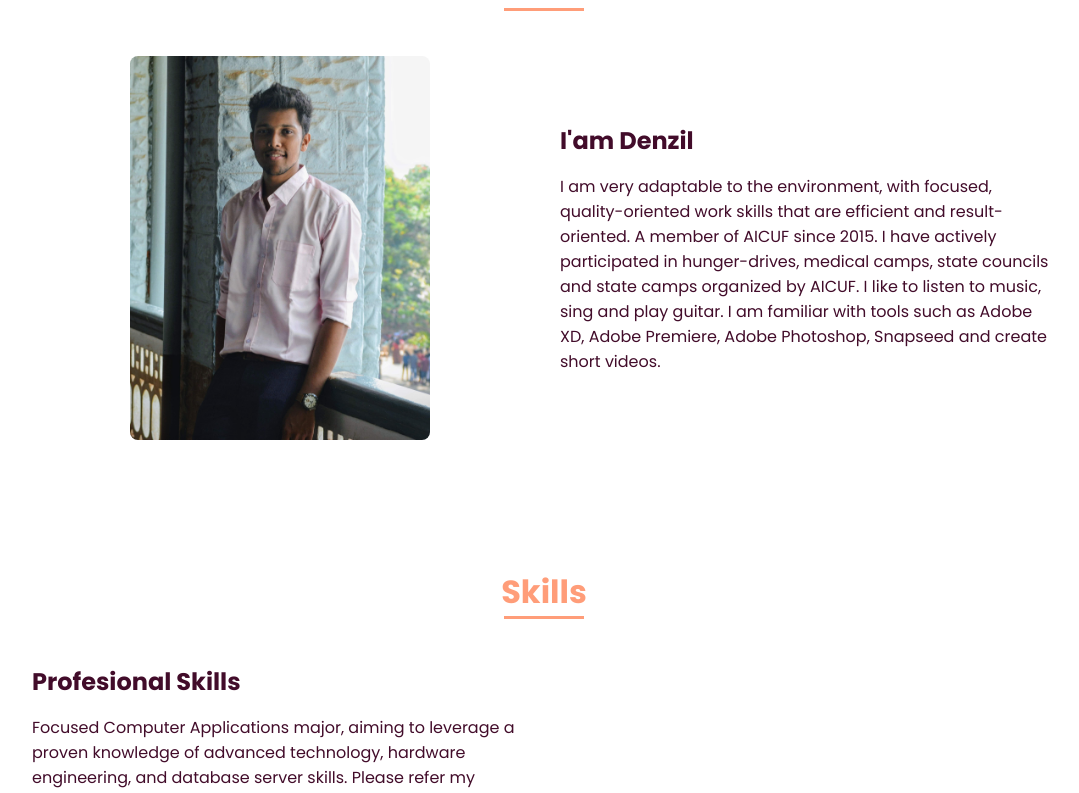
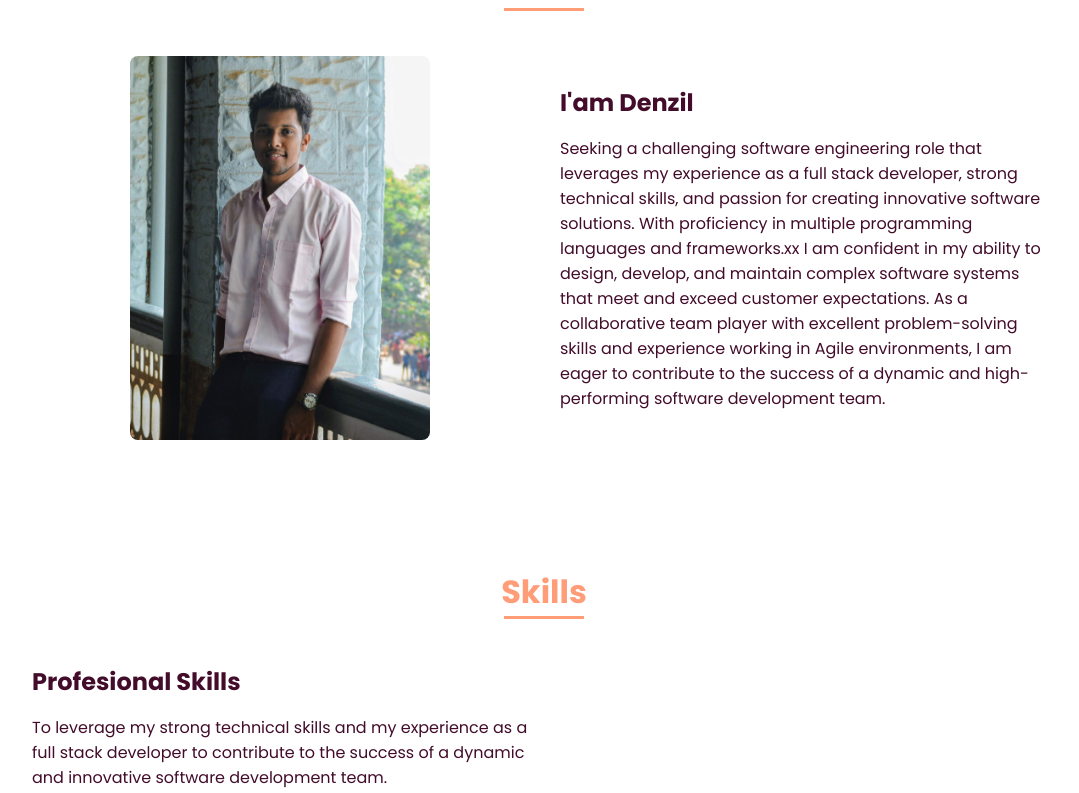
Before and after one commit to denzilrdz/denzilrodrigues, a React (Create React App) app: page / in a window 1280 px wide. Shown: the part 920-1713 px from the top of the page, without its empty margins (96-1175 px from the left). Built offline with nearby package versions, Linux system fonts and the light colour scheme; some icons are missing.

Commit message:
Updated about  and resume

```diff
--- a/src/components/about/index.js
+++ b/src/components/about/index.js
@@ -15,13 +15,16 @@ const About = (props) => {
           <div>
             <h2 className='about__subtitle'>I'am Denzil</h2>
             <p className='about__text'>
-              I am very adaptable to the environment, with focused,
-              quality-oriented work skills that are efficient and
-              result-oriented. A member of AICUF since 2015. I have actively
-              participated in hunger-drives, medical camps, state councils and
-              state camps organized by AICUF. I like to listen to music, sing
-              and play guitar. I am familiar with tools such as Adobe XD, Adobe
-              Premiere, Adobe Photoshop, Snapseed and create short videos.
+              Seeking a challenging software engineering role that leverages my
+              experience as a full stack developer, strong technical skills, and
+              passion for creating innovative software solutions. With
+              proficiency in multiple programming languages and frameworks.xx I
+              am confident in my ability to design, develop, and maintain
+              complex software systems that meet and exceed customer
+              expectations. As a collaborative team player with excellent
+              problem-solving skills and experience working in Agile
+              environments, I am eager to contribute to the success of a dynamic
+              and high-performing software development team.
             </p>
           </div>
         </div>
--- a/src/components/skills/index.js
+++ b/src/components/skills/index.js
@@ -11,9 +11,9 @@ const Skills = (props) => {
           <div>
             <h2 className='skills__subtitle'>Profesional Skills</h2>
             <p className='skills__text'>
-              Focused Computer Applications major, aiming to leverage a proven
-              knowledge of advanced technology, hardware engineering, and
-              database server skills. Please refer my resume for more details.
+              To leverage my strong technical skills and my experience as a full
+              stack developer to contribute to the success of a dynamic and
+              innovative software development team.
             </p>
             <div className='skills__data' data-aos='fade-dowm'>
               <div className='skills__names'>
```
Also changed, not shown: 1 other file (tests, documents, lock files or other folders).
